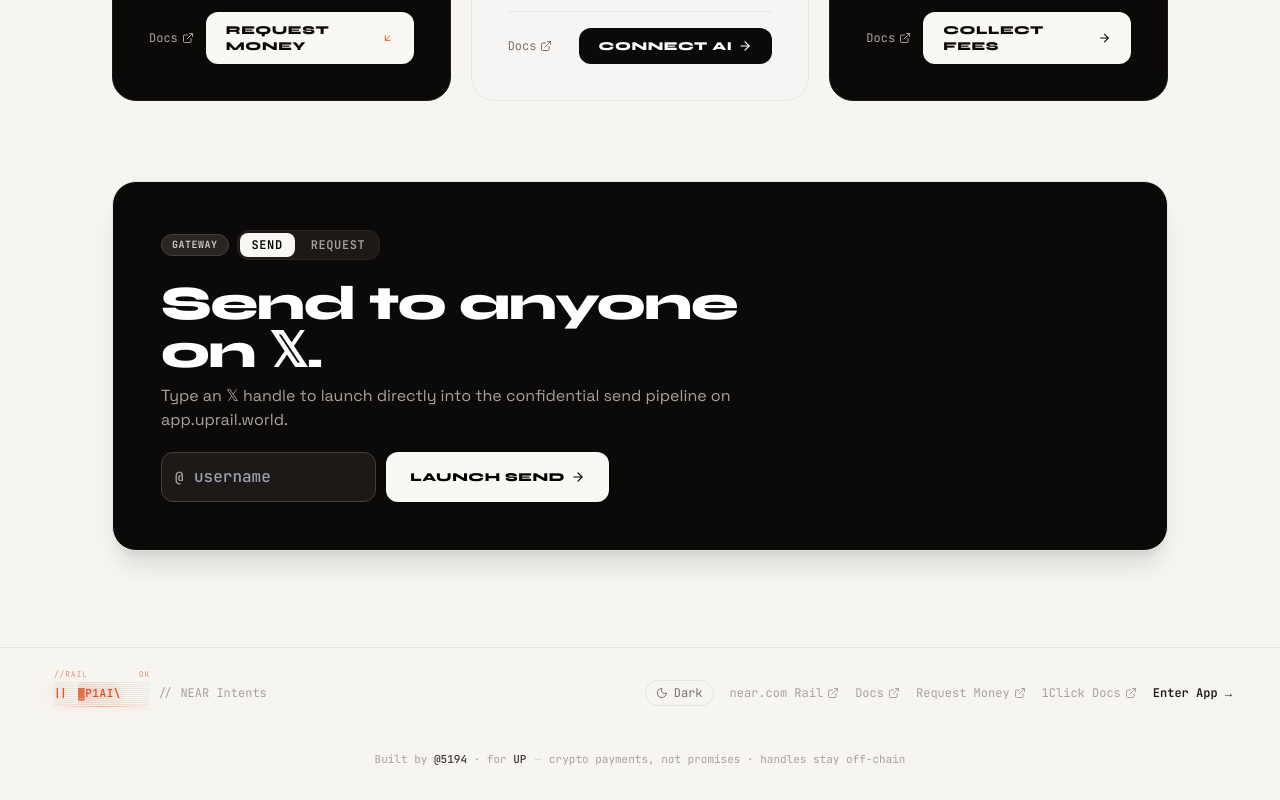
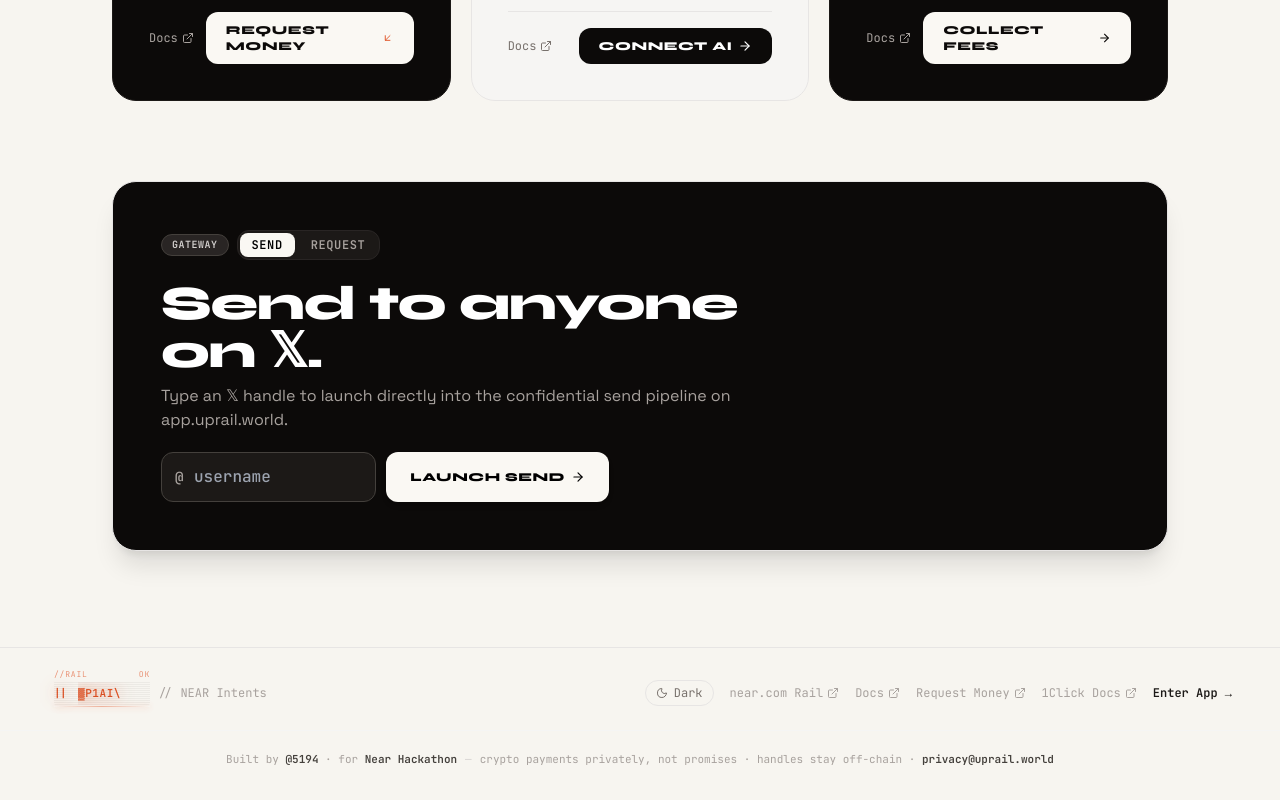
Before and after one commit to iJ03l/UPRAIL, a Next.js app in the folder frontend/: page / in a window 1280 px wide. Shown: the part 6111-6911 px from the top of the page. Built offline with nearby package versions, Linux system fonts and the light colour scheme; no server answers; a web font is replaced by a local one.

Commit message:
chore(ui): update footer credit to Near Hackathon and add privacy@uprail.world

```diff
--- a/frontend/src/components/AppLayout.tsx
+++ b/frontend/src/components/AppLayout.tsx
@@ -130,16 +130,24 @@ export const AppLayout: React.FC<AppLayoutProps> = ({ children }) => {
           </a>{' '}
           · for{' '}
           <a
-            href="https://x.com/uprailworld"
+            href="https://nearhackathon.com"
             target="_blank"
             rel="noopener noreferrer"
             className="font-bold text-stone-700 hover:text-black transition-colors"
           >
-            UP
+            Near Hackathon
           </a>
         </span>
         <span className="hidden sm:inline text-stone-300">—</span>
-        <span>crypto payments, not promises · handles stay off-chain</span>
+        <span>
+          crypto payments privately, not promises · handles stay off-chain ·{' '}
+          <a
+            href="mailto:privacy@uprail.world"
+            className="font-bold text-stone-700 hover:text-black transition-colors"
+          >
+            privacy@uprail.world
+          </a>
+        </span>
       </footer>
 
       {/* Slide-over Settings Sidebar */}
--- a/frontend/src/views/LandingPage.tsx
+++ b/frontend/src/views/LandingPage.tsx
@@ -484,16 +484,24 @@ export const LandingPage: React.FC = () => {
             </a>{' '}
             · for{' '}
             <a
-              href="https://x.com/uprailworld"
+              href="https://nearhackathon.com"
               target="_blank"
               rel="noopener noreferrer"
               className="font-bold text-stone-700 hover:text-black transition-colors"
             >
-              UP
+              Near Hackathon
             </a>
           </span>
           <span className="hidden sm:inline text-stone-300">—</span>
-          <span>crypto payments, not promises · handles stay off-chain</span>
+          <span>
+            crypto payments privately, not promises · handles stay off-chain ·{' '}
+            <a
+              href="mailto:privacy@uprail.world"
+              className="font-bold text-stone-700 hover:text-black transition-colors"
+            >
+              privacy@uprail.world
+            </a>
+          </span>
         </div>
       </footer>
     </div>
```
